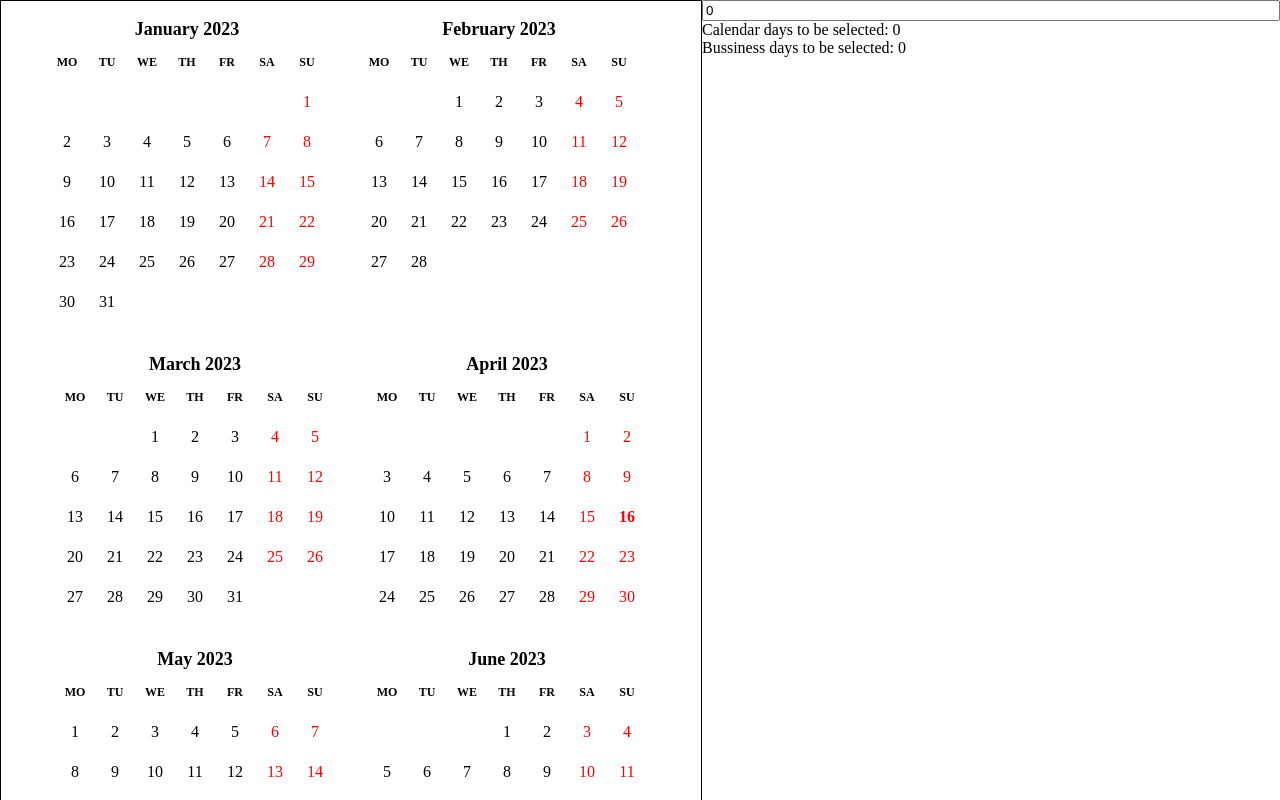
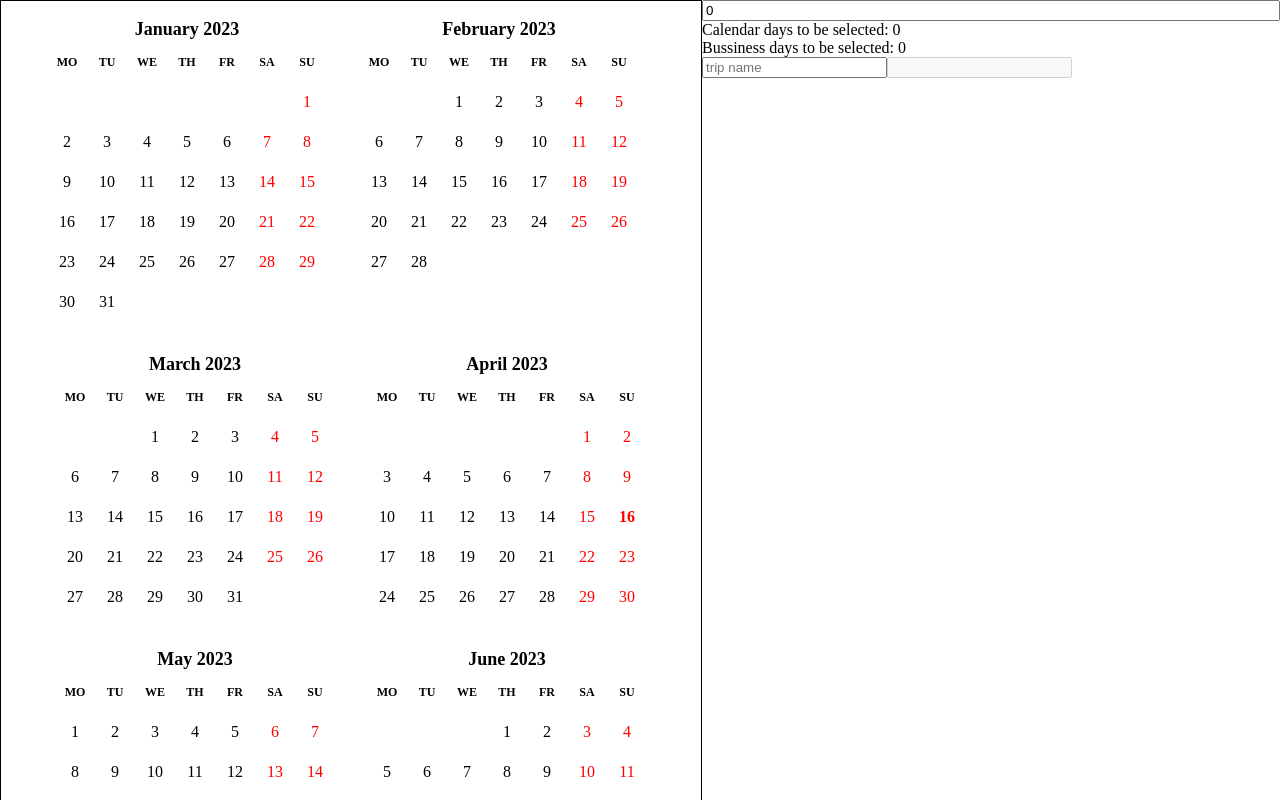
Before and after one commit to JSerwatka/Vacai, a React (Vite) app: page / in a window 1280 px wide. Shown: the top 800 px of the page. Built offline with nearby package versions, Linux system fonts and the light colour scheme; no server answers.

Commit message:
feat: add range and trip name to control panel

```diff
--- a/src/App.tsx
+++ b/src/App.tsx
@@ -24,8 +24,10 @@ function App() {
     countryCode: "PL",
   });
 
-  const [selectedRange, setSelectedRange] = useState<DateRange>();
-  const [savedHolidays, setSavedHolidays] = useState<SavedVacationsType[]>();
+  const [selectedRange, setSelectedRange] = useState<DateRange | undefined>(
+    undefined
+  );
+
   const [daysHovered, setDaysHovered] = useState<DaysHoveredType>({
     calendar: 0,
     bussiness: 0,
@@ -37,8 +39,13 @@ function App() {
         display: "flex",
       }}
     >
-      <Calendar setDaysHovered={setDaysHovered} holidays={holidays} />
-      <ControlPanel daysHovered={daysHovered} />
+      <Calendar
+        setDaysHovered={setDaysHovered}
+        holidays={holidays}
+        selectedRange={selectedRange}
+        setSelectedRange={setSelectedRange}
+      />
+      <ControlPanel daysHovered={daysHovered} selectedRange={selectedRange} />
     </div>
   );
 }
--- a/src/components/Calendar/Calendar.tsx
+++ b/src/components/Calendar/Calendar.tsx
@@ -13,17 +13,22 @@ import {
 } from "../../utils/dateFunctions";
 
 interface CalendarProps {
+  selectedRange: DateRange | undefined;
+  setSelectedRange: (dateRange: DateRange) => void;
   setDaysHovered: ({ calendar, bussiness }: DaysHoveredType) => void;
   holidays: HolidayType[] | null;
 }
 
-const Calendar = ({ setDaysHovered, holidays }: CalendarProps) => {
-  const [range, setRange] = useState<DateRange | undefined>(undefined);
+const Calendar = ({
+  selectedRange,
+  setSelectedRange,
+  setDaysHovered,
+  holidays,
+}: CalendarProps) => {
+  const handleDayMouseEnter = (date: Date) => {
+    if (!selectedRange?.from || selectedRange.to) return;
 
-  const handleDayMouseEnter = (date: Date) => {
-    if (!range?.from || range.to) return;
-
-    if (isBefore(date, range.from)) {
+    if (isBefore(date, selectedRange.from)) {
       setDaysHovered({
         calendar: 0,
         bussiness: 0,
@@ -32,32 +37,35 @@ const Calendar = ({ setDaysHovered, holidays }: CalendarProps) => {
     }
 
     setDaysHovered({
-      calendar: differenceInCalendarDays(date, range.from) + 1,
-      bussiness: differenceInBusinessDays(date, range.from, holidays),
+      calendar: differenceInCalendarDays(date, selectedRange.from) + 1,
+      bussiness: differenceInBusinessDays(date, selectedRange.from, holidays),
     });
   };
 
   const handleDayClick = (day: Date) => {
     const startNewRange =
-      !range?.from || range.to || isBefore(day, range?.from);
+      !selectedRange?.from ||
+      selectedRange.to ||
+      isBefore(day, selectedRange?.from);
 
     if (startNewRange) {
-      setRange({ from: day, to: undefined });
+      setSelectedRange({ from: day, to: undefined });
     } else {
-      setRange({ ...range, to: day });
+      setSelectedRange({ ...selectedRange, to: day });
     }
   };
 
   const modifiers = {
     weekendDays: (date: Date) => isWeekendOrHoliday(date, holidays),
     betweenDates: (date: Date) => {
-      return range?.from && range?.to
-        ? date > range.from && date < range.to
+      return selectedRange?.from && selectedRange?.to
+        ? date > selectedRange.from && date < selectedRange.to
         : false;
     },
     startRange: (date: Date) =>
-      range?.from ? isSameDay(date, range.from) : false,
-    endRange: (date: Date) => (range?.to ? isSameDay(date, range.to) : false),
+      selectedRange?.from ? isSameDay(date, selectedRange.from) : false,
+    endRange: (date: Date) =>
+      selectedRange?.to ? isSameDay(date, selectedRange.to) : false,
   };
 
   const modifiersStyles = {
@@ -79,7 +87,7 @@ const Calendar = ({ setDaysHovered, holidays }: CalendarProps) => {
         disableNavigation
         defaultMonth={new Date(2023, 0)} // TODO use relative years
         numberOfMonths={12}
-        selected={range}
+        selected={selectedRange}
         weekStartsOn={1}
         onDayMouseEnter={handleDayMouseEnter}
         styles={{
--- a/src/components/ControlPanel/ControlPanel.tsx
+++ b/src/components/ControlPanel/ControlPanel.tsx
@@ -1,12 +1,32 @@
 import { useState } from "react";
 import { DaysHoveredType } from "../../App";
+import { DateRange } from "react-day-picker";
+import format from "date-fns/format";
 
 interface ControlPanelProps {
   daysHovered: DaysHoveredType;
+  selectedRange: DateRange | undefined;
 }
 
-const ControlPanel = ({ daysHovered }: ControlPanelProps) => {
+const dateFormat = "d MMM y";
+
+const ControlPanel = ({ daysHovered, selectedRange }: ControlPanelProps) => {
   const [vacationDays, setVacationDays] = useState<number>(0);
+  const [tripName, setTripName] = useState<string>("");
+  const isRangeSelected = (
+    selectedRange: DateRange | undefined
+  ): selectedRange is { from: Date; to: Date } =>
+    !!selectedRange?.from && !!selectedRange?.to;
+
+  const selectedRangeString = (): string => {
+    if (!isRangeSelected(selectedRange)) {
+      return "";
+    }
+    return `${format(selectedRange.from, dateFormat)} - ${format(
+      selectedRange.to,
+      dateFormat
+    )}`;
+  };
 
   return (
     <div
@@ -24,6 +44,20 @@ const ControlPanel = ({ daysHovered }: ControlPanelProps) => {
       />
       <div>Calendar days to be selected: {daysHovered.calendar}</div>
       <div>Bussiness days to be selected: {daysHovered.bussiness}</div>
+      <div
+        style={{
+          display: "flex",
+        }}
+      >
+        <input
+          type="text"
+          placeholder="trip name"
+          value={tripName}
+          onChange={(e) => setTripName(e.target.value)}
+        ></input>
+
+        <input type="text" disabled value={selectedRangeString()} />
+      </div>
     </div>
   );
 };
```
